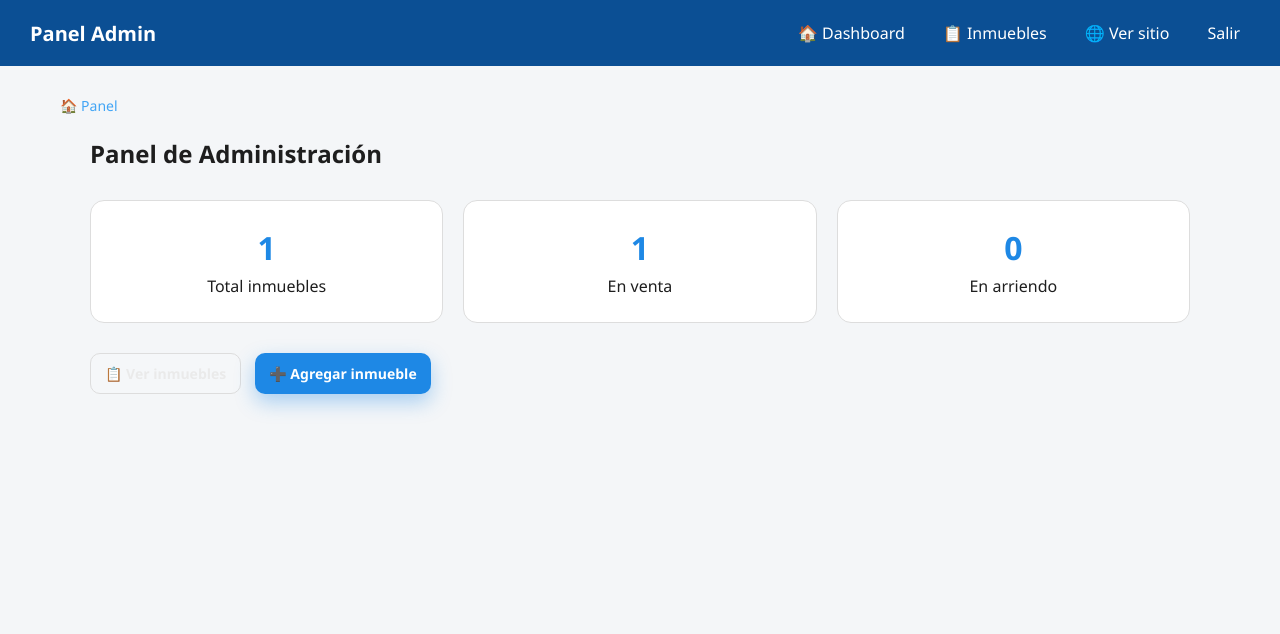
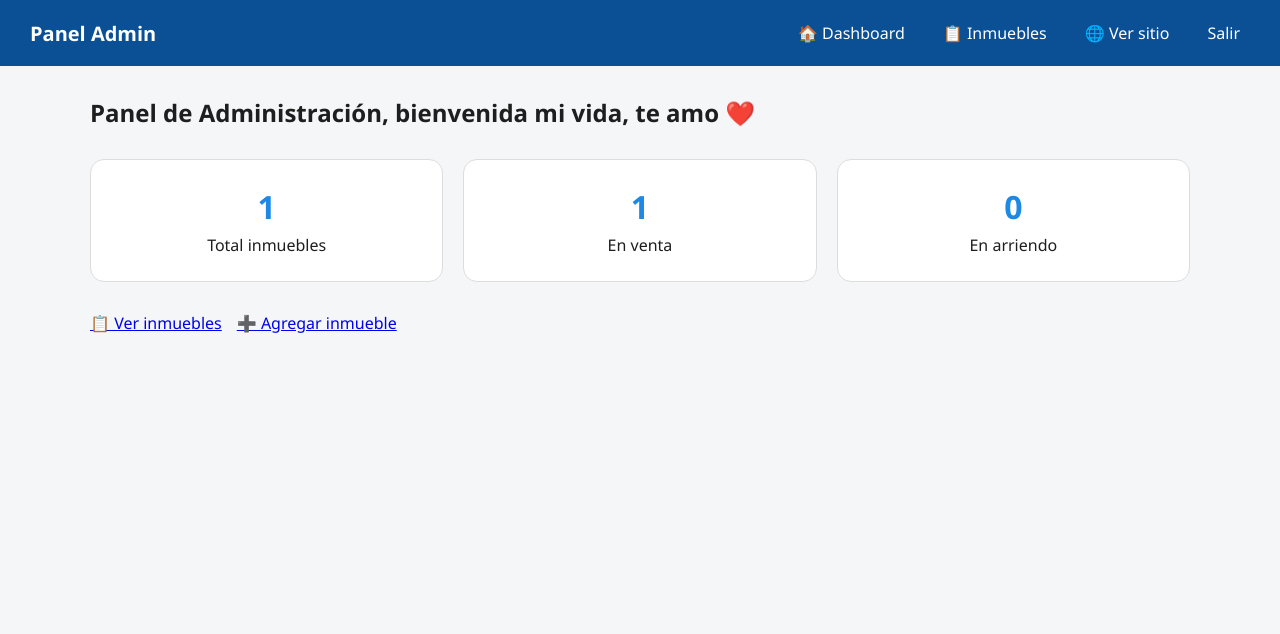
Before and after one commit to camilov04/grupo-inmobiliario-quintero, a Flask app: page /admin in a window 1280 px wide. Shown: the top 634 px of the page. Run offline with Flask 3, Linux system fonts and the light colour scheme; the visitor is signed in with stand-in values (Sample User, id 1); data comes from the database, SQL or seed files in the repository.

Commit message:
Admin dashboard UI improvements

```diff
--- a/grupo_inmobiliario_quintero/templates/admin.html
+++ b/grupo_inmobiliario_quintero/templates/admin.html
@@ -1,28 +1,9 @@
 {% extends "base_admin.html" %}
 {% block content %}
-<nav class="admin-breadcrumbs">
-    <a href="{{ url_for('panel_admin') }}">🏠 Panel</a>
-
-    {% if request.endpoint == 'admin_inmuebles' %}
-        <span>›</span>
-        <span>Inmuebles</span>
-    {% elif request.endpoint == 'nuevo_inmueble' %}
-        <span>›</span>
-        <a href="{{ url_for('admin_inmuebles') }}">Inmuebles</a>
-        <span>›</span>
-        <span>Nuevo</span>
-    {% elif request.endpoint == 'editar_inmueble' %}
-        <span>›</span>
-        <a href="{{ url_for('admin_inmuebles') }}">Inmuebles</a>
-        <span>›</span>
-        <span>Editar</span>
-    {% endif %}
-</nav>
-
 
 <div class="admin-dashboard">
 
-    <h2>Panel de Administración</h2>
+    <h2>Panel de Administración, bienvenida mi vida, te amo ❤️</h2>
 
     <div class="dashboard-cards">
 
@@ -43,16 +24,15 @@
 
     </div>
 
-    <div class="admin-actions">
-    <a href="{{ url_for('admin_inmuebles') }}" class="btn-list">
-        📋 Ver inmuebles
-    </a>
+    <div class="dashboard-actions">
+        <a href="{{ url_for('admin_inmuebles') }}" class="btn-primary">
+            📋 Ver inmuebles
+        </a>
+        <a href="{{ url_for('nuevo_inmueble') }}" class="btn-secondary">
+            ➕ Agregar inmueble
+        </a>
 
-    <a href="{{ url_for('nuevo_inmueble') }}" class="btn-add">
-        ➕ Agregar inmueble
-    </a>
-</div>
-
+    </div>
 
 </div>
 
```
